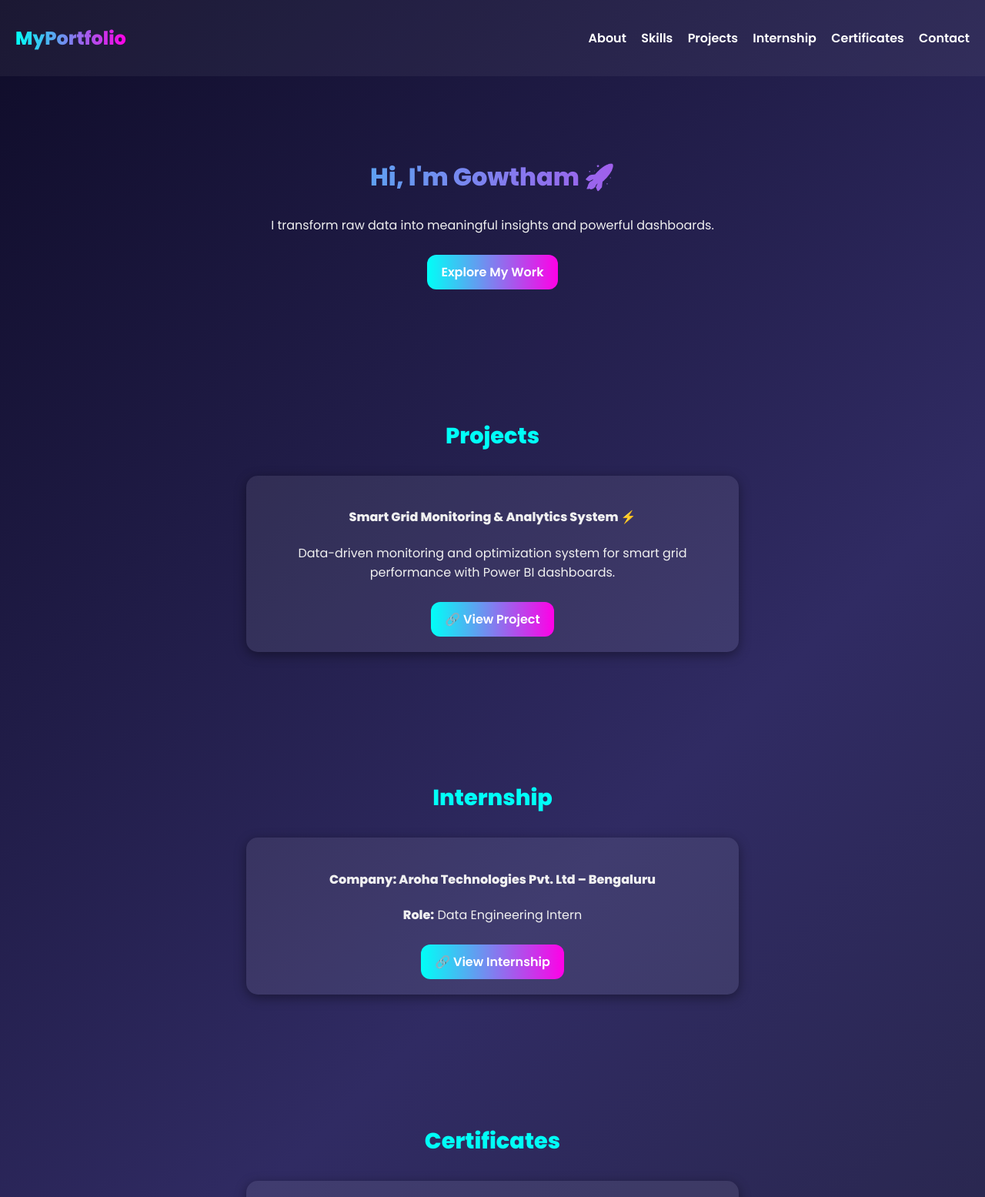
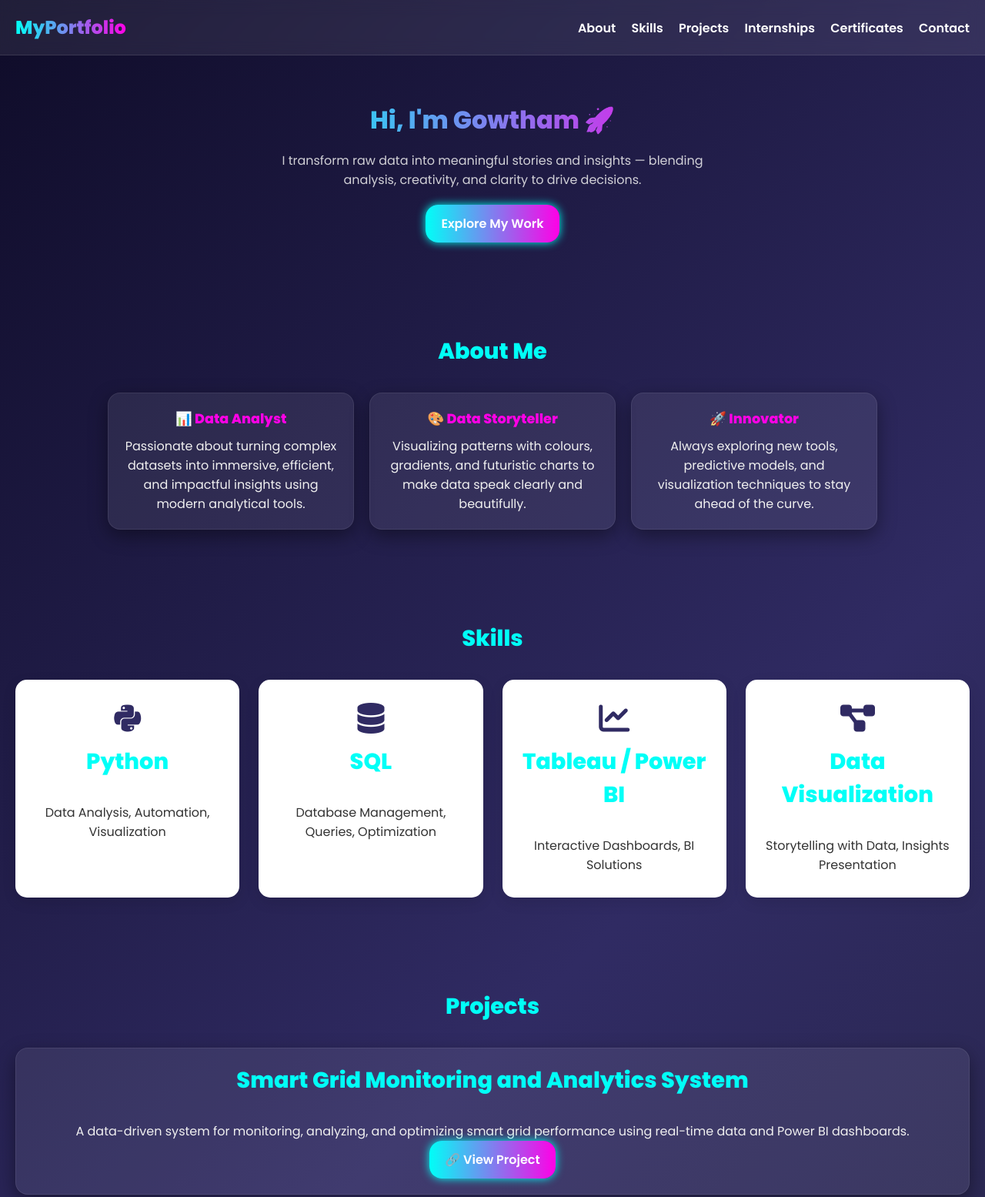
Before and after one commit to Gowthamm20/Gowthamm20.github.io, a plain HTML site: page index.html in a window 1280 px wide. Shown: the top 1555 px of the page at 77% size. Drawn offline with Linux system fonts and the light colour scheme.

Commit message:
Update index.html

```diff
--- a/index.html
+++ b/index.html
@@ -4,77 +4,186 @@
   <meta charset="UTF-8">
   <meta name="viewport" content="width=device-width, initial-scale=1.0">
   <title>Gowtham's Portfolio</title>
+
+  <!-- Google Fonts -->
   <link href="https://fonts.googleapis.com/css2?family=Poppins:wght@400;600;800&display=swap" rel="stylesheet">
+  <link rel="stylesheet" href="https://cdnjs.cloudflare.com/ajax/libs/font-awesome/6.4.0/css/all.min.css">
 
   <style>
+    :root {
+      --bg-gradient: linear-gradient(135deg, #0f0c29, #302b63, #24243e);
+      --glass: rgba(255,255,255,0.08);
+      --accent: #00fff7;
+      --accent-2: #ff00e6;
+      --radius: 16px;
+      --shadow: 0 8px 24px rgba(0,0,0,0.4);
+      font-family: 'Poppins', sans-serif;
+    }
+
+    * { box-sizing: border-box; margin: 0; padding: 0; }
+
     body {
-      margin: 0;
-      font-family: 'Poppins', sans-serif;
-      background: linear-gradient(135deg, #0f0c29, #302b63, #24243e);
+      background: var(--bg-gradient);
       color: #f0f0f0;
+      min-height: 100vh;
+      display: flex;
+      flex-direction: column;
+      scroll-behavior: smooth;
     }
+
     header {
       display: flex;
       justify-content: space-between;
       align-items: center;
       padding: 16px 20px;
-      background: rgba(255,255,255,0.05);
-      position: sticky; top: 0;
+      backdrop-filter: blur(10px);
+      background: var(--glass);
+      border-bottom: 1px solid rgba(255,255,255,0.1);
+      position: sticky; top:0; z-index: 10;
+      flex-wrap: wrap;
     }
     header h1 {
+      font-weight: 800;
       font-size: 1.5rem;
-      font-weight: 800;
-      background: linear-gradient(90deg, #00fff7, #ff00e6);
+      background: linear-gradient(90deg,var(--accent),var(--accent-2));
       -webkit-background-clip: text;
       -webkit-text-fill-color: transparent;
     }
+    nav {
+      margin-top: 8px;
+    }
     nav a {
-      margin-left: 15px;
+      margin-left: 16px;
+      text-decoration: none;
       color: #fff;
       font-weight: 600;
-      text-decoration: none;
+      transition: color .3s;
+      display: inline-block;
+      margin-bottom: 6px;
     }
-    nav a:hover { color: #00fff7; }
+    nav a:hover { color: var(--accent); }
 
     .hero {
+      flex: 1;
+      display: flex;
+      align-items: center;
+      justify-content: center;
+      padding: 60px 20px;
       text-align: center;
-      padding: 80px 20px;
     }
     .hero h2 {
       font-size: 2rem;
-      background: linear-gradient(90deg, #00fff7, #ff00e6);
+      margin-bottom: 16px;
+      background: linear-gradient(90deg,var(--accent),var(--accent-2));
       -webkit-background-clip: text;
       -webkit-text-fill-color: transparent;
     }
+    .hero p {
+      max-width: 600px;
+      margin: 0 auto 20px;
+      font-size: 1rem;
+      opacity: 0.85;
+    }
     .btn {
+      padding: 12px 20px;
+      border-radius: var(--radius);
+      background: linear-gradient(90deg,var(--accent),var(--accent-2));
+      border: none;
+      color: #fff;
+      font-weight: 600;
+      cursor: pointer;
+      box-shadow: 0 0 12px var(--accent);
+      transition: transform .3s;
+      text-decoration: none;
       display: inline-block;
-      margin-top: 10px;
-      padding: 10px 18px;
-      background: linear-gradient(90deg, #00fff7, #ff00e6);
-      color: #fff;
-      border-radius: 12px;
-      text-decoration: none;
-      font-weight: 600;
     }
+    .btn:hover { transform: scale(1.05); }
+
     section {
       padding: 60px 20px;
       text-align: center;
     }
-    h3 { color: #00fff7; font-size: 1.8rem; margin-bottom: 30px; }
+    section h3, section h2 {
+      font-size: 1.8rem;
+      margin-bottom: 32px;
+      color: var(--accent);
+    }
+    .grid {
+      display: grid;
+      grid-template-columns: repeat(auto-fit,minmax(260px,1fr));
+      gap: 20px;
+      max-width: 1000px;
+      margin: 0 auto;
+    }
     .card {
-      background: rgba(255,255,255,0.08);
+      background: var(--glass);
+      border-radius: var(--radius);
       padding: 20px;
+      box-shadow: var(--shadow);
+      border: 1px solid rgba(255,255,255,0.08);
+      transition: transform .3s, box-shadow .3s;
+    }
+    .card:hover {
+      transform: translateY(-6px);
+      box-shadow: 0 0 20px var(--accent-2);
+    }
+    .card h4 {
+      margin-bottom: 10px;
+      color: var(--accent-2);
+      font-size: 1.1rem;
+    }
+
+    /* Reveal animation */
+    .reveal {
+      opacity: 0;
+      transform: translateY(40px) scale(0.95);
+      transition: all 0.8s ease-in-out;
+    }
+    .reveal.active {
+      opacity: 1;
+      transform: translateY(0) scale(1);
+    }
+
+    /* Skills section new cards */
+    .skills-grid {
+      display: grid;
+      grid-template-columns: repeat(auto-fit, minmax(220px, 1fr));
+      gap: 25px;
+    }
+    .skill-card {
+      background: #ffffff;
       border-radius: 15px;
-      margin: 20px auto;
-      max-width: 600px;
-      box-shadow: 0 4px 15px rgba(0,0,0,0.4);
+      padding: 30px 20px;
+      color: #333;
+      box-shadow: 0 6px 18px rgba(0,0,0,0.1);
+      transition: all 0.3s ease-in-out;
     }
+    .skill-card:hover {
+      transform: translateY(-8px) scale(1.03);
+      box-shadow: 0 10px 24px rgba(0,0,0,0.15);
+    }
+    .skill-icon {
+      font-size: 2.5rem;
+      margin-bottom: 15px;
+      color: #302b63;
+    }
+
     footer {
       text-align: center;
       padding: 16px;
       border-top: 1px solid rgba(255,255,255,0.1);
+      font-size: 0.9rem;
       opacity: 0.7;
     }
+
+    /* Mobile Responsive */
+    @media (max-width: 768px) {
+      header { flex-direction: column; align-items: flex-start; }
+      nav { display: flex; flex-wrap: wrap; gap: 10px; }
+      .hero h2 { font-size: 1.6rem; }
+      section h2, section h3 { font-size: 1.5rem; }
+    }
+
   </style>
 </head>
 <body>
@@ -84,56 +193,118 @@
       <a href="#about">About</a>
       <a href="#skills">Skills</a>
       <a href="#projects">Projects</a>
-      <a href="#internships">Internship</a>
+      <a href="#internships">Internships</a>
       <a href="#certificates">Certificates</a>
       <a href="#contact">Contact</a>
     </nav>
   </header>
 
-  <div class="hero">
+  <div class="hero fade-up">
+    <div>
       <h2>Hi, I'm Gowtham 🚀</h2>
-    <p>I transform raw data into meaningful insights and powerful dashboards.</p>
+      <p>I transform raw data into meaningful stories and insights — blending analysis, creativity, and clarity to drive decisions.</p>
       <a href="#projects" class="btn">Explore My Work</a>
     </div>
+  </div>
 
-  <section id="projects">
-    <h3>Projects</h3>
+  <section id="about" class="fade-up">
+    <h3>About Me</h3>
+    <div class="grid">
       <div class="card">
-      <h4>Smart Grid Monitoring & Analytics System ⚡</h4>
-      <p>Data-driven monitoring and optimization system for smart grid performance with Power BI dashboards.</p>
+        <h4>📊 Data Analyst</h4>
+        <p>Passionate about turning complex datasets into immersive, efficient, and impactful insights using modern analytical tools.</p>
+      </div>
+      <div class="card">
+        <h4>🎨 Data Storyteller</h4>
+        <p>Visualizing patterns with colours, gradients, and futuristic charts to make data speak clearly and beautifully.</p>
+      </div>
+      <div class="card">
+        <h4>🚀 Innovator</h4>
+        <p>Always exploring new tools, predictive models, and visualization techniques to stay ahead of the curve.</p>
+      </div>
+    </div>
+  </section>
+
+  <!-- Skills Section -->
+  <section id="skills" class="fade-up">
+    <h2>Skills</h2>
+    <div class="skills-grid">
+
+      <div class="skill-card reveal">
+        <i class="fab fa-python skill-icon"></i>
+        <h3>Python</h3>
+        <p>Data Analysis, Automation, Visualization</p>
+      </div>
+
+      <div class="skill-card reveal">
+        <i class="fas fa-database skill-icon"></i>
+        <h3>SQL</h3>
+        <p>Database Management, Queries, Optimization</p>
+      </div>
+
+      <div class="skill-card reveal">
+        <i class="fas fa-chart-line skill-icon"></i>
+        <h3>Tableau / Power BI</h3>
+        <p>Interactive Dashboards, BI Solutions</p>
+      </div>
+
+      <div class="skill-card reveal">
+        <i class="fas fa-project-diagram skill-icon"></i>
+        <h3>Data Visualization</h3>
+        <p>Storytelling with Data, Insights Presentation</p>
+      </div>
+
+    </div>
+  </section>
+
+  <!-- Projects -->
+  <section id="projects" class="fade-up">
+    <h2>Projects</h2>
+    <div class="card">
+      <h3>Smart Grid Monitoring and Analytics System</h3>
+      <p>
+        A data-driven system for monitoring, analyzing, and optimizing smart grid performance using real-time data and Power BI dashboards.
+      </p>
       <a href="smartgrid.html" class="btn">🔗 View Project</a>
     </div>
   </section>
 
-  <section id="internships">
-    <h3>Internship</h3>
+  <!-- Internship -->
+  <section id="internships" class="fade-up">
+    <h2>Internship</h2>
     <div class="card">
-      <h4>Company: Aroha Technologies Pvt. Ltd – Bengaluru</h4>
+      <h3>Company: Aroha Technologies Pvt. Ltd – Bengaluru</h3>
       <p><strong>Role:</strong> Data Engineering Intern</p>
       <a href="aroha.html" class="btn">🔗 View Internship</a>
     </div>
   </section>
 
-  <section id="certificates">
+  <!-- Certificates -->
+  <section id="certificates" class="fade-up">
     <h3>Certificates</h3>
+    <div class="grid">
       <div class="card">
         <h4>Data Engineering Intern Certificate</h4>
         <a href="cert-de.html" class="btn">View Certificate</a>
       </div>
       <div class="card">
-      <h4>Cisco Data Analytics Essentials</h4>
+        <h4>Cisco Data Analytics Essentials Certificate</h4>
         <a href="cert-cisco.html" class="btn">View Certificate</a>
       </div>
       <div class="card">
         <h4>Deloitte Australia – Data Analytics Job Simulation</h4>
         <a href="cert-deloitte.html" class="btn">View Certificate</a>
       </div>
+    </div>
   </section>
 
-  <section id="contact">
+  <!-- Contact -->
+  <section id="contact" class="fade-up">
     <h3>Contact Me</h3>
-    <p>📞 9704301178 | 📧 <a href="mailto:gowthammm20@gmail.com" style="color:#00fff7">gowthammm20@gmail.com</a></p>
-    <p><a href="https://www.linkedin.com/in/gowthammm20" target="_blank" style="color:#ff00e6">LinkedIn</a></p>
+    <p>Interested in working together? Drop me a message.</p>
+    <p>📞 9704301178 | 📧 <a href="mailto:gowthammm20@gmail.com" style="color:var(--accent)">gowthammm20@gmail.com</a></p>
+    <p><a href="https://www.linkedin.com/in/gowthammm20" target="_blank" style="color:var(--accent)">LinkedIn</a></p>
+    <a href="#contact" class="btn">Get in Touch</a>
   </section>
 
   <footer>
@@ -141,7 +312,23 @@
   </footer>
 
   <script>
+    // Year update
     document.getElementById("year").textContent = new Date().getFullYear();
+
+    // Reveal animation
+    function revealOnScroll() {
+      const reveals = document.querySelectorAll(".reveal");
+      for (let i = 0; i < reveals.length; i++) {
+        let windowHeight = window.innerHeight;
+        let elementTop = reveals[i].getBoundingClientRect().top;
+        let elementVisible = 100;
+        if (elementTop < windowHeight - elementVisible) {
+          reveals[i].classList.add("active");
+        }
+      }
+    }
+    window.addEventListener("scroll", revealOnScroll);
+    window.addEventListener("load", revealOnScroll);
   </script>
 </body>
 </html>
```
Lines whose indentation alone changed are shown as unchanged.
